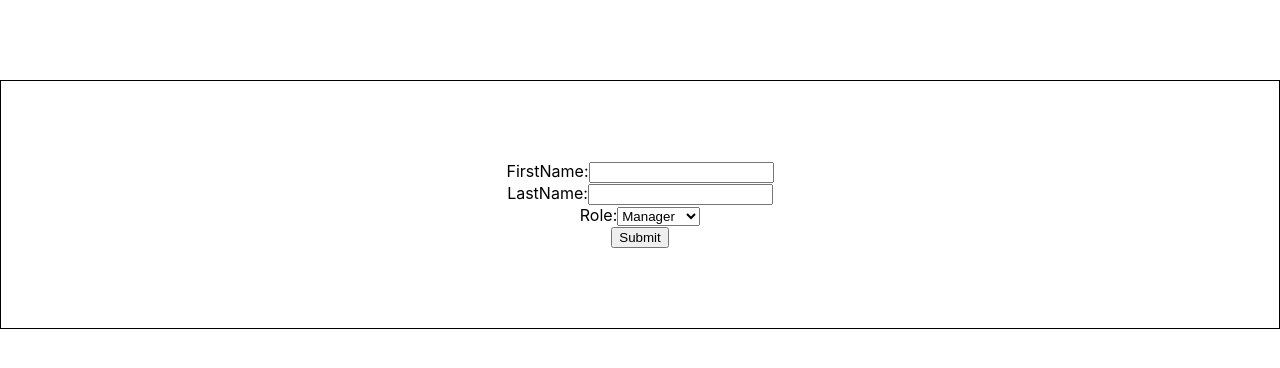
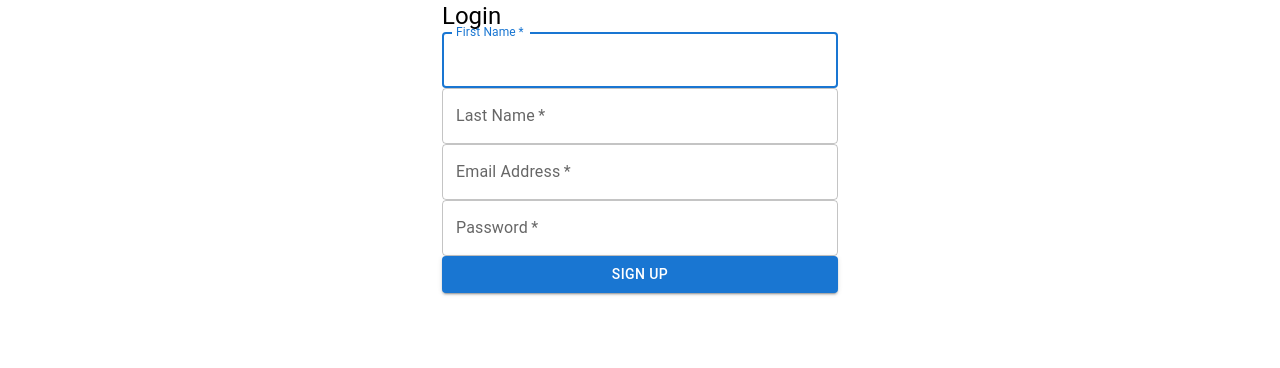
Before and after one commit to anisham-cd/samplereact, a React (Create React App) app: page / in a window 1280 px wide. Shown: the top 368 px of the page. Built offline with nearby package versions, Linux system fonts and the light colour scheme.

Commit message:
login form
completed login form with mui packages

```diff
--- a/src/App.js
+++ b/src/App.js
@@ -1,59 +1,67 @@
-// import logo from './logo.svg';
-import './App.css';
-import React from 'react';
+import * as React from 'react';
+import Button from '@mui/material/Button';
+import TextField from '@mui/material/TextField';
+import Box from '@mui/material/Box';
+import Typography from '@mui/material/Typography';
+import Container from '@mui/material/Container';
 
-function App() {
-  function submit(){
-    console.log("Given details entered")
-    alert("Successfully Entered")
-  }
+export default function SignUp() {
+  const handleSubmit = (event) => {
+   event.preventDefault();
+    const data = new FormData(event.currentTarget);
+     console.log({
+      firstName:data.get ('firstName'),
+      lastName:data.get('lastName'),
+      email: data.get('email'),
+      password: data.get('password'),
 
-  return (
-    // <div className="App">
-    //   <header className="App-header">
-    //     <img src={logo} className="App-logo" alt="logo" />
-    //     <p>
-    //       Edit <code>src/App.js</code> and save to reload.
-    //     </p>
-    //     <a
-    //       className="App-link"
-    //       href="https://reactjs.org"
-    //       target="_blank"
-    //       rel="noopener noreferrer"
-    //     >
-    //       Learn React
-    //     </a>
-    //   </header>
-    // </div>
-
-    <div className='App'>
-
-      <div>
-        <label>FirstName:</label>
-        <input type='text' />
-      </div>
-      <div>
-        <label>LastName:</label>
-        <input type='text' />
-      </div>
-      <div>
-        <label>Role:</label>
-        <select id="role" name="Role">
-          <option value="Manager">Manager</option>
-          <option value="Developer">Developer</option>
-          <option value="engineer">engineer</option>
-        </select>
-      </div>
-      <script src="index.js"></script>
-
-      <div>
-        <button onClick={submit}>Submit</button>
-      </div>
-
-    </div>
+    });
+};
+ return (
+  <Container component="main" maxWidth="xs">
+<Typography component="h1" variant="h5">
+   Login
+    </Typography>
+     <Box component="form"  onSubmit={handleSubmit} >
+  <TextField
+      name="firstName"
+       required
+       fullWidth
+       id="firstName"
+       label="First Name"
+       autoFocus/>
+<TextField
+       required
+       fullWidth
+       id="lastName"
+       label="Last Name"
+       name="lastName"/>
+<TextField
+       required
+       fullWidth
+       id="email"
+       label="Email Address"
+       name="email"
+     />
+<TextField
+       required
+       fullWidth
+       name="password"
+       label="Password"
+       type="password"
+       id="password"
+        />
+<Button
+type="submit"
+fullWidth
+variant="contained"
+>
+Sign Up
+</Button>
+</Box>
+</Container>
 
 
   );
+
 }
-
-export default App;
```
